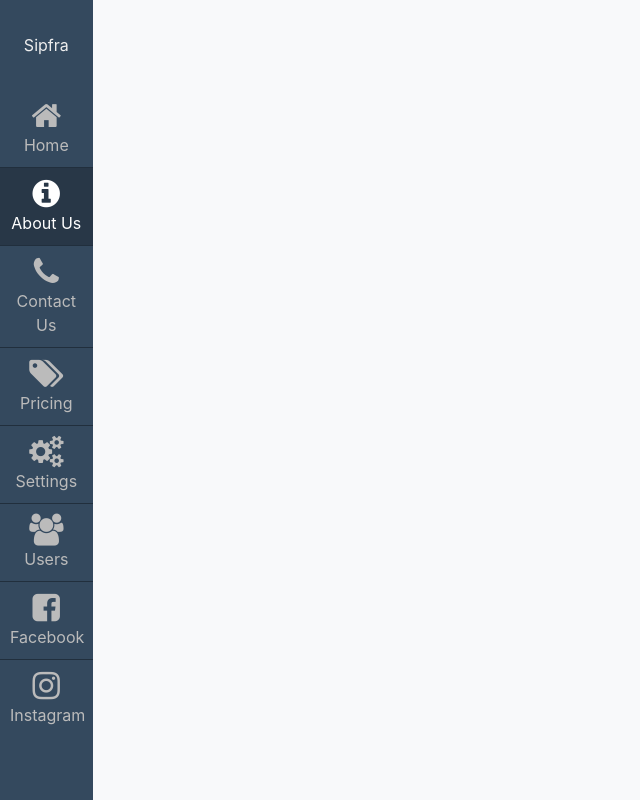
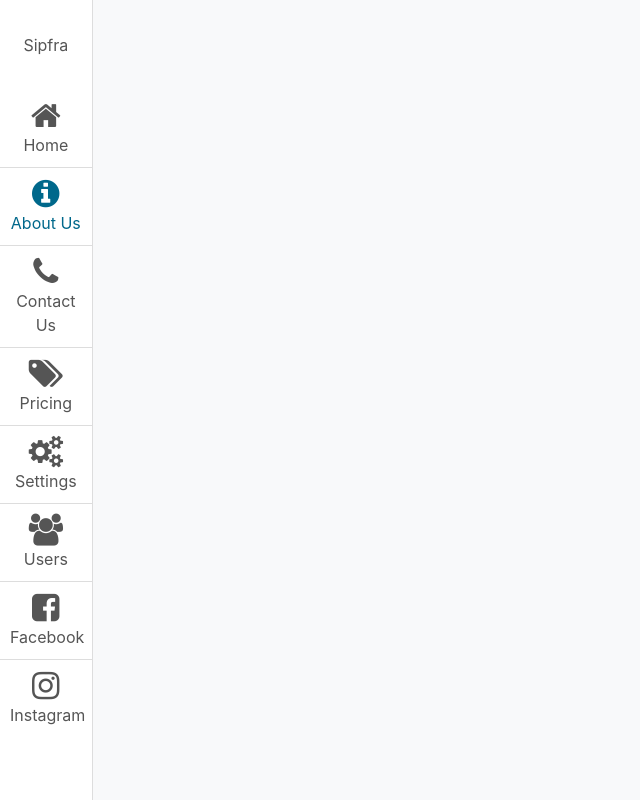
Before and after one commit to keanallen/bootstrap-flexbox-sidemenu, a plain HTML site: page index.html in a window 1280 px wide. Shown: the whole page, without its empty margins (0-640 px from the left). Drawn offline with nearby package versions, Linux system fonts and the light colour scheme.

Commit message:
added white color

```diff
--- a/bs-menu-template.css
+++ b/bs-menu-template.css
@@ -64,6 +64,31 @@ div.sidemenu ul li > ul li a{
 * sidemenu-light
 * sidemenu-light-dark
 */
+/** White */
+div.sidemenu-white{
+    background-color: #ffffff;
+    border-right: 1px solid #ddd;
+}
+div.sidemenu-white ul li:hover > ul{
+    background-color: #ffffff;
+    box-shadow: 0px 2px 2px #ddd;
+}
+div.sidemenu-white .sidemenu-brand{
+    color: #555;
+}
+div.sidemenu-white ul li{
+    border-bottom: 1px solid #ddd ;
+    color: #555;
+}
+div.sidemenu-white ul li a{
+    color: #555;
+}
+div.sidemenu-white ul li:hover a{
+    color: #00aced;
+}
+div.sidemenu-white ul li.active a{
+    color: #00688B;
+}
 /** Dark */
 div.sidemenu-dark{
     background-color: #343a40;
--- a/index.html
+++ b/index.html
@@ -19,7 +19,7 @@
 
     <div class="d-flex flex-row flex-row-to-column">
 
-        <div class="sidemenu-light-dark sidemenu flex-tablet-bottom">
+        <div class="sidemenu-white sidemenu flex-tablet-bottom">
             <div class="sidemenu-brand d-flex justify-content-center">
                 <span class="align-self-center">Sipfra</span>
             </div>
```
